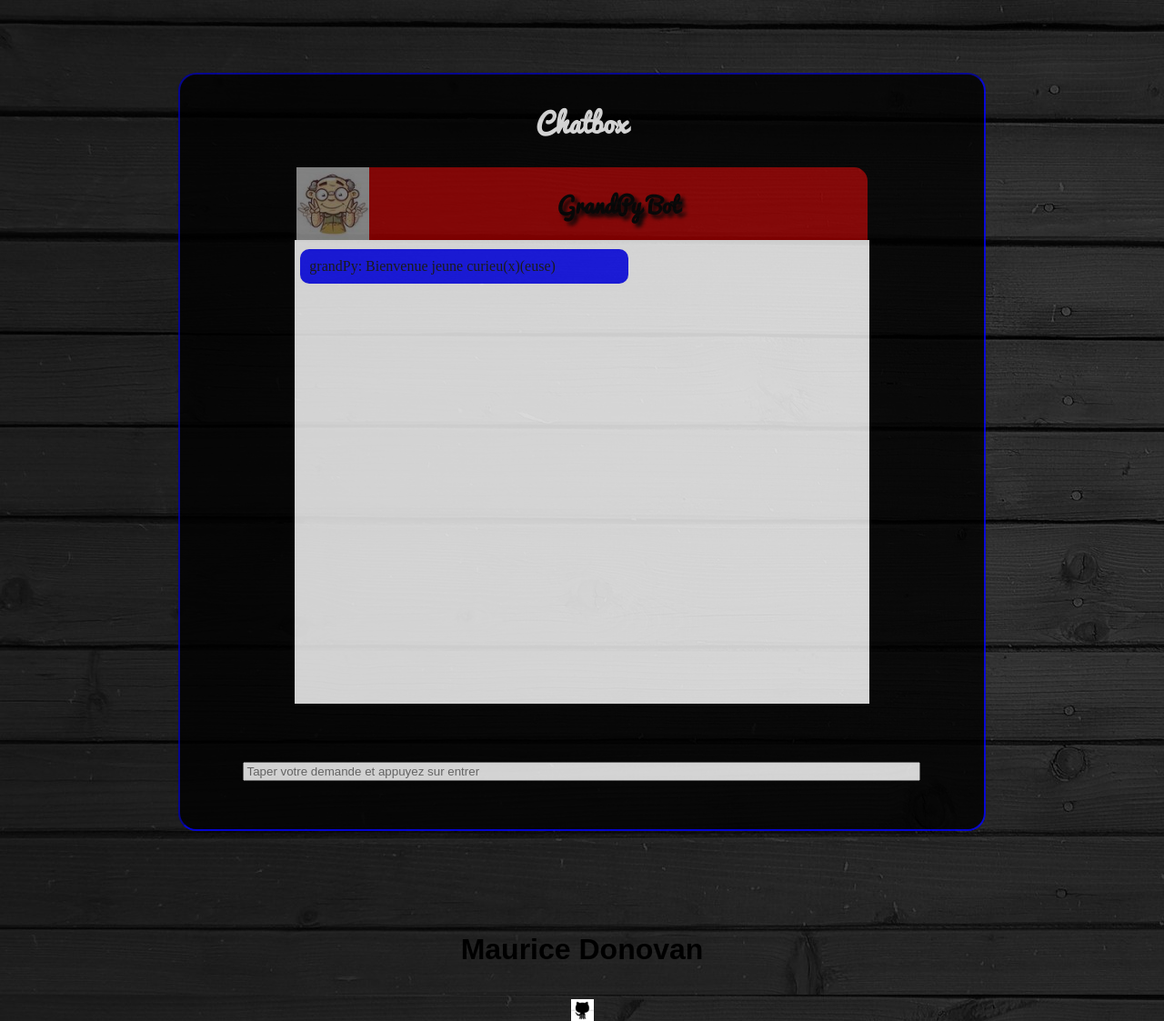
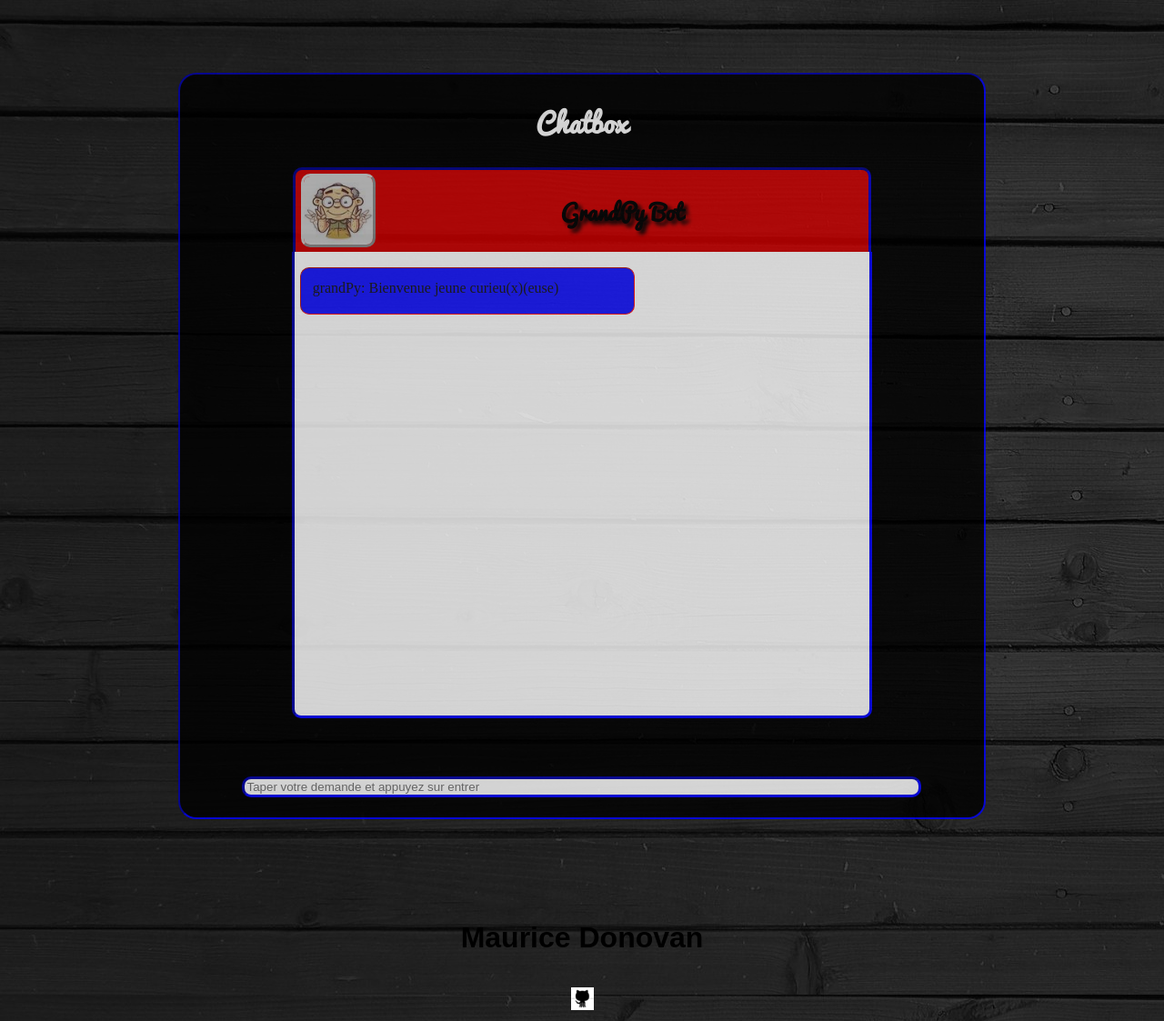
Before and after one commit to tetrew88/grandPy-Bot, a Flask app: page / in a window 1280 px wide. Shown: the part 106-1229 px from the top of the page at 91% size. Run offline with Flask 2, Linux system fonts and the light colour scheme; some web fonts are replaced.

Commit message:
Add files via upload

```diff
--- a/grandPy/static/css/style.css
+++ b/grandPy/static/css/style.css
@@ -138,8 +138,8 @@ header
 	display:  flex;
 	flex-direction: row;
 
-	width: 71%;
-	height: 80px;
+	width: 71.1%;
+	height: 90px;
 
 	background-color: red;
 
@@ -148,12 +148,33 @@ header
     font-weight: bold;
 
     color: black;
-    opacity: 0.6;
+    opacity: 0.8;
 
     text-shadow: 4px 4px 4px black;
 
     /*border*/
 	border-top-right-radius: 15px;
+
+	border: 3px inset blue;
+
+	border-top-left-radius: 10px;
+	border-top-right-radius: 10px;
+
+	border-bottom: none;
+}
+
+#chat_picture
+{
+	align-self: flex-start;
+
+	margin-left: 6px;
+	margin-top: 4px;
+
+	width: 12%;
+	height: 84%;
+
+	border: 3px outset white;
+	border-radius: 10px;
 }
 
 #conversation_screen
@@ -175,37 +196,60 @@ header
 
 	background-color: white;
 
-	overflow: scroll;
+	overflow: auto;
+
+	border: 3px inset blue;
+	border-top: none;
+
+	border-bottom-left-radius: 10px;
+	border-bottom-right-radius: 10px;
 }
 
-#chat_picture
+#conversation_screen li
 {
-	align-self: flex-start;
-	width: 80px;
-	height: 80px;
+	list-style: none;
 }
 
-input
-{
-	margin-bottom: 4em;
-}
 
 .bubble_text
 {
 
 	width: 55%;
+	min-height: 5%;
 
 	background: blue;
 	color: black;
 
-	padding:10px 10px;
+	padding:2% 2%;
 
-	margin-bottom: 5px;
-	margin-top: 5px;
+	margin-bottom: 2%;
+	margin-top: 2%;
 
 	border-radius:10px;
 
-	opacity: 0.9
+	opacity: 0.9;
+
+	overflow: auto;
+
+	border: 1px inset red;
+}
+
+input
+{
+	border: 3px inset blue;
+	border-radius:10px;
+
+	margin-bottom: 3%;
+}
+
+.end_allign
+{
+	align-self: end;
+}
+
+.start_allign
+{
+	align-self: start;
 }
 
 
```
Also changed, not shown: grandPy/tests/test_parser.py (+2 -2 lines).
